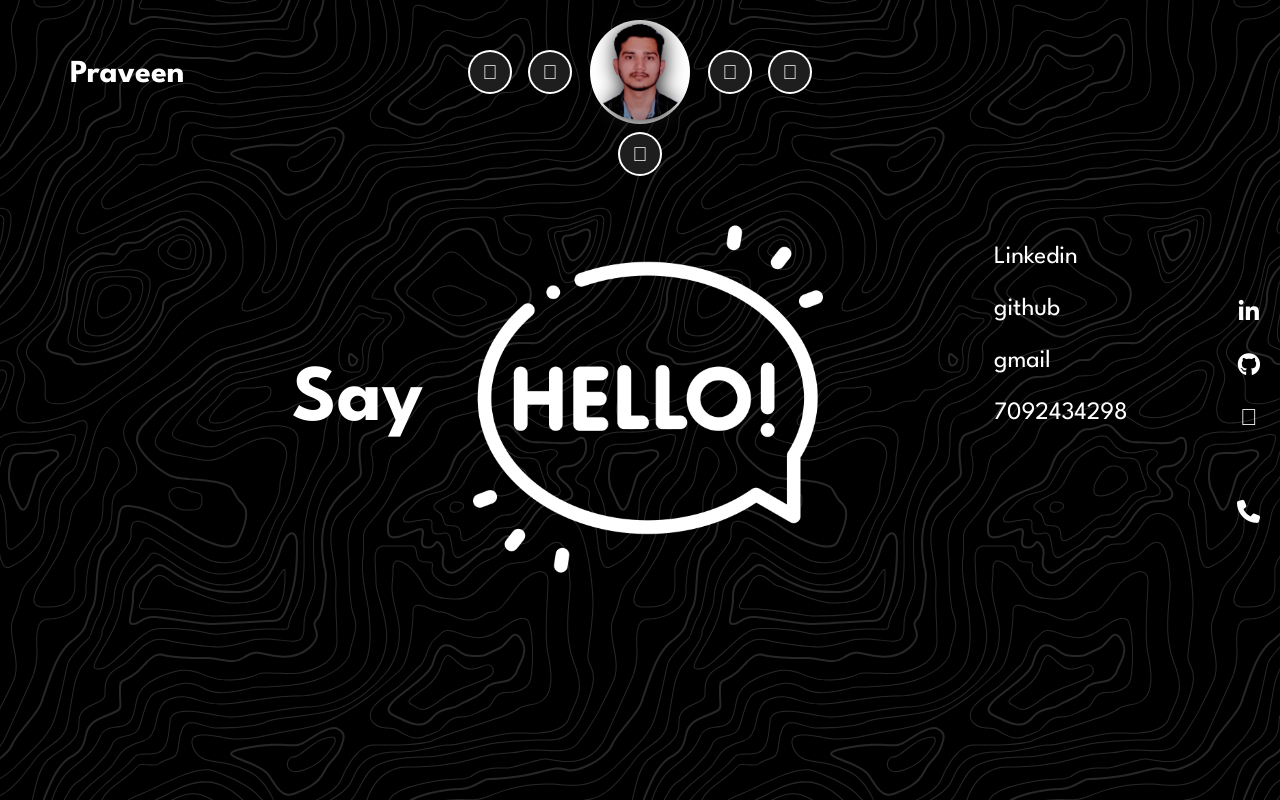
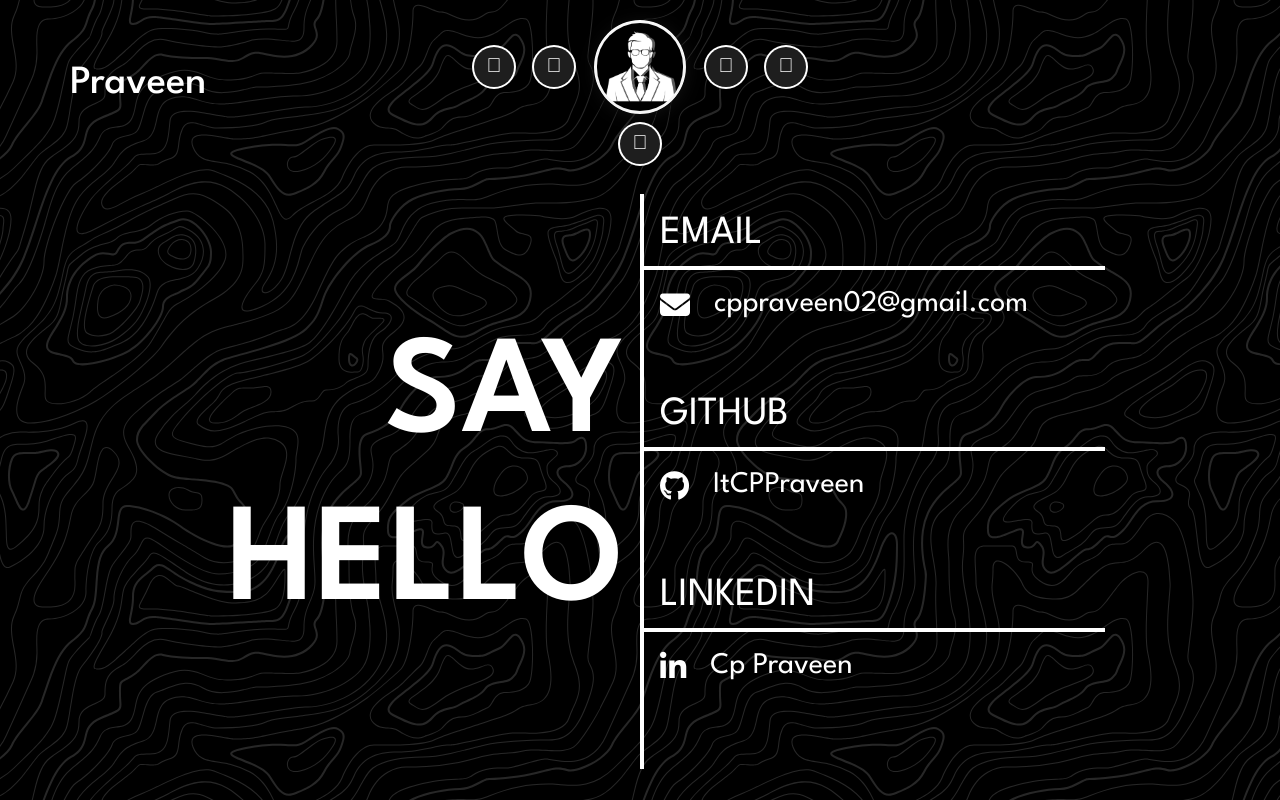
Before and after one commit to ItCPPraveen/portfolio, an Angular app: page /contact in a window 1280 px wide. Built offline with nearby package versions, Linux system fonts and the light colour scheme.

Commit message:
contact page modified - praveen

```diff
--- a/src/app/aboutme/aboutme.component.html
+++ b/src/app/aboutme/aboutme.component.html
@@ -1 +1,5 @@
-<p style="color: white;">aboutme works!</p>
+<div class="container">
+    <div>
+
+    </div>
+</div>
--- a/src/app/app.component.css
+++ b/src/app/app.component.css
@@ -16,15 +16,17 @@
 
 }
 .pic img{
-    height: 100px;
-    width: 100px;
+    height: 88px;
+    width: 86px;
     border-radius: 100000px;
-    box-shadow:20cm;
     filter: drop-shadow(1px 2px 10px #161616);
+    object-fit: contain;
+    mix-blend-mode: difference;
 }
 .pic{
     border-radius: 50%;
     background-color: #fff;
+	border: 3px solid white;
 }
 .aboutme{
     padding: 20px;
--- a/src/app/app.component.html
+++ b/src/app/app.component.html
@@ -20,7 +20,7 @@
             </ul>
         </div>
         <div class="pic">
-            <img src=".././assets/praveen.png" alt="Praveen">
+            <img src=".././assets/img/avatar.png" alt="Praveen">
         </div>
         <div class="resume">
           <ul>
@@ -53,7 +53,7 @@
           </li>
         </ul>
       </div>
-      <div class="contact1" *ngIf="contactView">
+      <div class="contact1" *ngIf="!contactView">
         <ul>
           <li class="insta"><a href="https://www.linkedin.com/in/cp-praveen-84218b190"><i class="fa fa-linkedin"></i></a></li>
           <li><a href="https://github.com/ItCPPraveen"><i class="fa fa-github"></i></a></li>
--- a/src/app/app.component.ts
+++ b/src/app/app.component.ts
@@ -1,5 +1,6 @@
 import { Component } from '@angular/core';
 import { PropertySharingService } from './property-sharing.service';
+import { NavigationEnd, Router } from '@angular/router';
 
 @Component({
   selector: 'app-root',
@@ -8,11 +9,17 @@ import { PropertySharingService } from './property-sharing.service';
 })
 export class AppComponent {
   title = 'portfolio';
-  contactView:boolean
+  contactView:boolean | undefined
   constructor(
+    private router : Router,
     private propShare : PropertySharingService
   ){
-    this.contactView = propShare.contactView
+    this.router.events.subscribe((ev) => {
+      if (ev instanceof NavigationEnd) {
+        this.contactView = ev.url == '/contact'
+        console.log(this.contactView);
+      }
+    });
     console.log(this.contactView);
 
   }
--- a/src/app/contact/contact.component.css
+++ b/src/app/contact/contact.component.css
@@ -1,58 +1,146 @@
-.contact{
-    font-size: 40px;
-    color: white;
-    position: absolute;
-    top: 28%;
-    left: 15%;
-    height: 50%;
-    margin: 0;
-    display: flex;
+/* .contact1 ul{
+	max-width: 65px;
+
+}
+.contact1 ul li{
+	margin: 10px;
+	list-style: none;
+	padding: 10px;
+	border-radius: 23px;
+	display: flex;
+	justify-content: center;
+	align-items: center;
+	cursor: pointer;
+
+}
+.contact1{
+	position: fixed;
+	z-index: 9;
+	right: 15px;
+	top: 35%;
+	display: flex;
+	align-items: center;
+}
+.contact1 a {
+
+	display: flex;
+	justify-content: center;
+	align-items: center;
+	text-decoration: none;
+}
+.contact1 i{
+	color: #fff;
+	font-size: 23px;
 }
 
-.contact img{
-    color: white;
-    filter: invert(100%);
-    width: 350px;
-    padding-left: 50px;
-}
-.contact h1{
-    padding-top: 140px;
-    padding-left: 100px;
-
-    margin: 0;
-}
-.phone{
-    position: absolute;
-    right: 0;
-    color: white;
-    top: 58%;
-}
-.phone li{
-    list-style: none;
-    padding: 20px;
+.insta{
+	border-radius: 100%;
+	padding: 0;
 
 }
-.list{
-    position: absolute;
-    top: 215px;
-    width: 100px;
-    right: 200px;
+
+
+.contact li {
+	position: relative;
+	list-style: none;
+	width: 40px;
+	height: 40px;
+	border-radius: 72px;
+	background: #1e1e1e;
+	cursor: pointer;
+	display: flex;
+	align-items: center;
+	justify-content: center;
+	box-shadow: 0 0 0 2px #fff;
+	transition: 100ms;
+}
+
+.contact li:hover {
+	width: 120px;
+	box-shadow: 0 0 0 2px var(--bg-color);
+}
+
+.contact li::before {
+	content: "";
+	position: absolute;
+	inset: 0;
+	border-radius: 32px;
+	background: var(--bg-color);
+	opacity: 0;
+	transition: 3ms;
+    font-family: spartan;
 
 }
-.list li{
-    list-style: none;
-    padding: 14px;
-    font-size: 25px;
-}
-.phone li i{
-    font-size: 23px;
-    color: white;
+
+.contact li:hover::before {
+	opacity: 1;
 }
 
-.background{
-    position: absolute;
-    top: 0;
-    left: 0;
-    width: 100%;
-    height: 100%;
+.contact li span {
+	position: absolute;
 }
+
+.contact li i {
+	color: #fff;
+	font-size: 2em;
+	transition: 3ms;
+	transition-delay: 2ms;
+    font-size: 20px;
+
+}
+
+.contact li:hover i {
+	transform: scale(0);
+	color: #fff;
+	transition-delay: 0s;
+}
+
+.contact li .text {
+	color: #fff;
+	font-size: 1.5em;
+	z-index: 1;
+	font-weight: 400;
+	letter-spacing: 0.024em;
+	opacity: 0;
+	transition: 3ms;
+	letter-spacing: -0.125px;
+    font-family: spartan;
+}
+
+.contact li:hover .text {
+	opacity: 1;
+}
+.contact a{
+	text-decoration: none;
+	color: white;
+} */
+.hello{
+	text-align: right;
+    font-size: 140px;
+    margin: 0;
+    font-weight: 600;
+}
+.contact_head{
+	font-size: 40px;
+    font-weight: 400;
+}
+.contant_link{
+	text-decoration: none;
+	color: white;
+	font-size: 30px;
+}
+.contant_link p{
+	margin: 0;
+}
+.links_con{
+	border-left: 4px solid white
+}
+.h-line{
+	background-color: white;
+	position: absolute;
+	height: 4px;
+	left: 0;
+}
+.contant_link p:hover{
+	border-bottom:2px solid white
+}
--- a/src/app/contact/contact.component.html
+++ b/src/app/contact/contact.component.html
@@ -1,18 +1,69 @@
-<div>
-    <div class="contact">
-        <h1>
-            Say
-        </h1>
-        <span class="wave"><img src="../../assets/hello.png" alt=""></span>
+<!-- <div class="container">
+    <div class="contact1" *ngIf="!contactView">
+        <ul>
+          <li class="insta"><a href="https://www.linkedin.com/in/cp-praveen-84218b190"><i class="fa fa-linkedin"></i></a></li>
+          <li><a href="https://github.com/ItCPPraveen"><i class="fa fa-github"></i></a></li>
+          <li><a href="mailto:cppraveen02@gmail.com"><i class="fa fa-envelope"></i></a></li>
+          <li><a href="https://github.com/ItCPPraveen"><i class="fa fa-phone"></i></a></li>
+        </ul>
     </div>
-    <ul class="list">
-        <li>Linkedin
-        </li>
-        <li>github</li>
-        <li>gmail</li>
-        <li>7092434298</li>
-    </ul>
-    <ul class="phone">
-        <li><a href="https://github.com/ItCPPraveen"><i class="fa fa-phone"></i></a></li>
-    </ul>
+</div> -->
+<div class="container">
+  <div class="d-flex flex-wrap justify-content-center align-items-center">
+    <div class="col-md-5 col-12 p-3">
+      <h1 class="hello">
+        SAY HELLO
+      </h1>
+    </div>
+    <div class="col-md-5 col-12 p-3 links_con position-relative">
+      <div class="mb-5">
+        <h3 class="contact_head">
+          EMAIL
+        </h3>
+        <div class="w-100 h-line">
+
+        </div>
+        <a class="contant_link" href="mailto:cppraveen02@gmail.com">
+          <div class="d-flex align-items-center">
+            <i class="fa fa-envelope"></i>
+            <p class="my-3 mx-4">
+              {{gmail}}
+            </p>
+          </div>
+        </a>
+      </div>
+      <div class="mb-5">
+        <h3 class="contact_head">
+          GITHUB
+        </h3>
+        <div class="w-100 h-line">
+
+        </div>
+        <a class="contant_link" href="https://github.com/ItCPPraveen">
+          <div class="d-flex align-items-center">
+            <i class="fa fa-github"></i>
+            <p class="my-3 mx-4">
+              ItCPPraveen
+            </p>
+          </div>
+        </a>
+      </div>
+      <div class="mb-5">
+        <h3 class="contact_head">
+          LINKEDIN
+        </h3>
+        <div class="w-100 h-line">
+
+        </div>
+        <a class="contant_link" href="https://www.linkedin.com/in/cp-praveen-84218b190">
+          <div class="d-flex align-items-center">
+            <i class="fa fa-linkedin"></i>
+            <p class="my-3 mx-4">
+              Cp Praveen
+            </p>
+          </div>
+        </a>
+      </div>
+    </div>
+  </div>
 </div>
--- a/src/app/contact/contact.component.ts
+++ b/src/app/contact/contact.component.ts
@@ -8,6 +8,7 @@ import { PropertySharingService } from '../property-sharing.service';
 })
 export class ContactComponent implements OnDestroy {
   contactView : boolean
+  gmail='cppraveen02@gmail.com'
   constructor(
     private propShare: PropertySharingService
   ) {
--- a/src/app/home/home.component.css
+++ b/src/app/home/home.component.css
@@ -48,3 +48,6 @@
     margin-top: 0;
     color: rgb(180, 180, 180);
 }
+.home_name{
+    font-weight: 700;
+}
--- a/src/app/home/home.component.html
+++ b/src/app/home/home.component.html
@@ -1,7 +1,7 @@
-<div>
+<div class="home_con pt-5 container">
     <div class="overview">
         <div>
-            <h1 >
+            <h1 class="home_name">
                 PRAVEEN <br> <p>DEVELOPER</p>
             </h1>
             <div class="desccon">
--- a/src/app/property-sharing.service.ts
+++ b/src/app/property-sharing.service.ts
@@ -1,11 +1,22 @@
 import { Injectable } from '@angular/core';
+import { NavigationEnd, Router } from '@angular/router';
 
 @Injectable({
   providedIn: 'root'
 })
 export class PropertySharingService {
 
-  constructor() { }
+  constructor(
+    private router : Router
+  ) {
+    this.router.events.subscribe((ev) => {
+      if (ev instanceof NavigationEnd) {
+        this.contactView = ev.url == '/contact'
+        console.log(this.contactView);
+      }
+    });
+
+   }
   contactView = true;
   contactObservable = this.contactView
 }
--- a/src/index.html
+++ b/src/index.html
@@ -6,7 +6,8 @@
   <base href="/">
   <meta name="viewport" content="width=device-width, initial-scale=1">
   <link rel="icon" type="image/x-icon" href="favicon.ico">
-
+  <link rel="stylesheet" href="https://cdn.jsdelivr.net/npm/bootstrap@5.3.2/dist/css/bootstrap.min.css" integrity="sha384-T3c6CoIi6uLrA9TneNEoa7RxnatzjcDSCmG1MXxSR1GAsXEV/Dwwykc2MPK8M2HN" crossorigin="anonymous">
+  <script src="https://cdn.jsdelivr.net/npm/bootstrap@5.3.2/dist/js/bootstrap.min.js" integrity="sha384-BBtl+eGJRgqQAUMxJ7pMwbEyER4l1g+O15P+16Ep7Q9Q+zqX6gSbd85u4mG4QzX+" crossorigin="anonymous"></script>
 </head>
 <body>
   <script src="https://kit.fontawesome.com/0286e4334b.js" crossorigin="anonymous"></script>
```
Also changed, not shown: src/assets/img/avatar.png (added).
